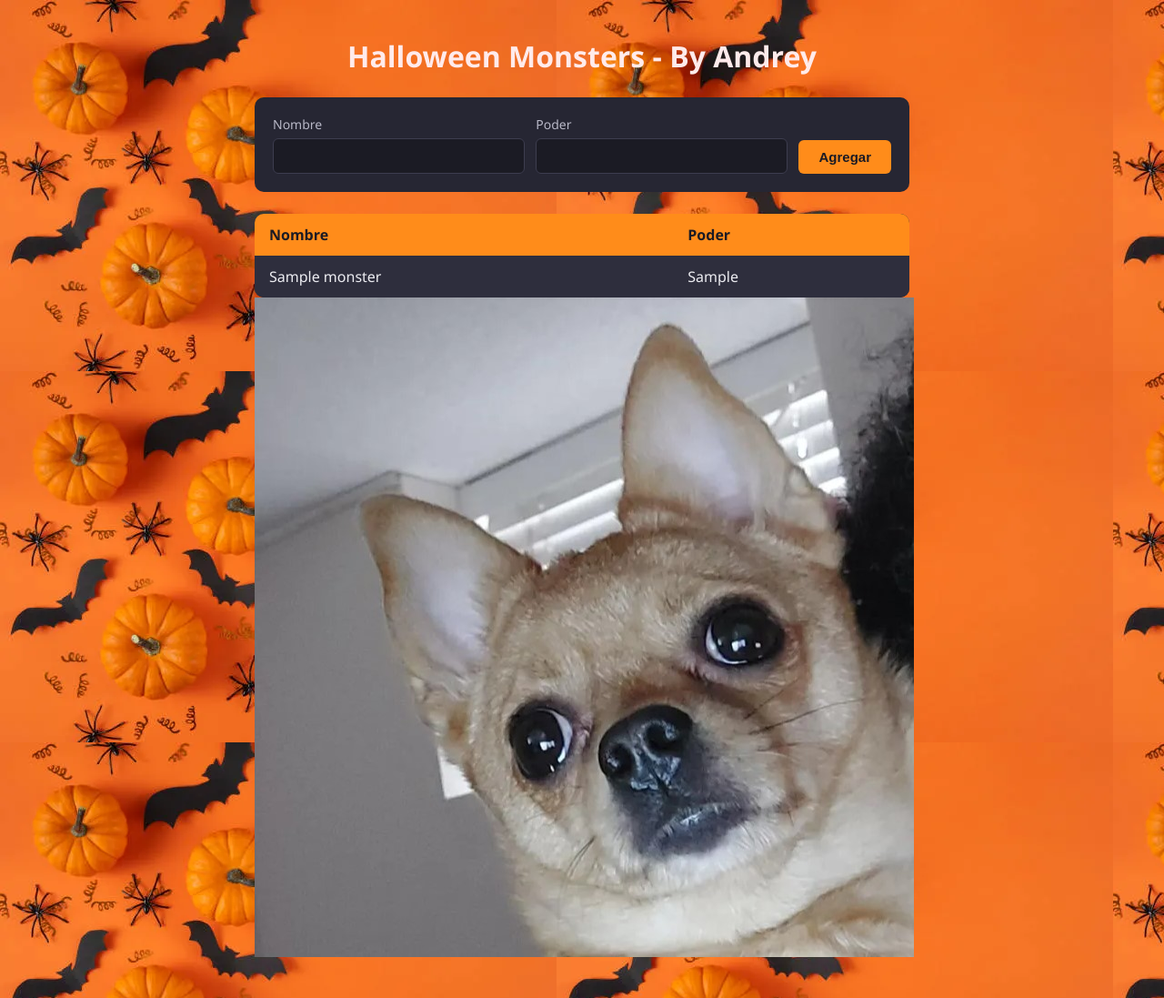
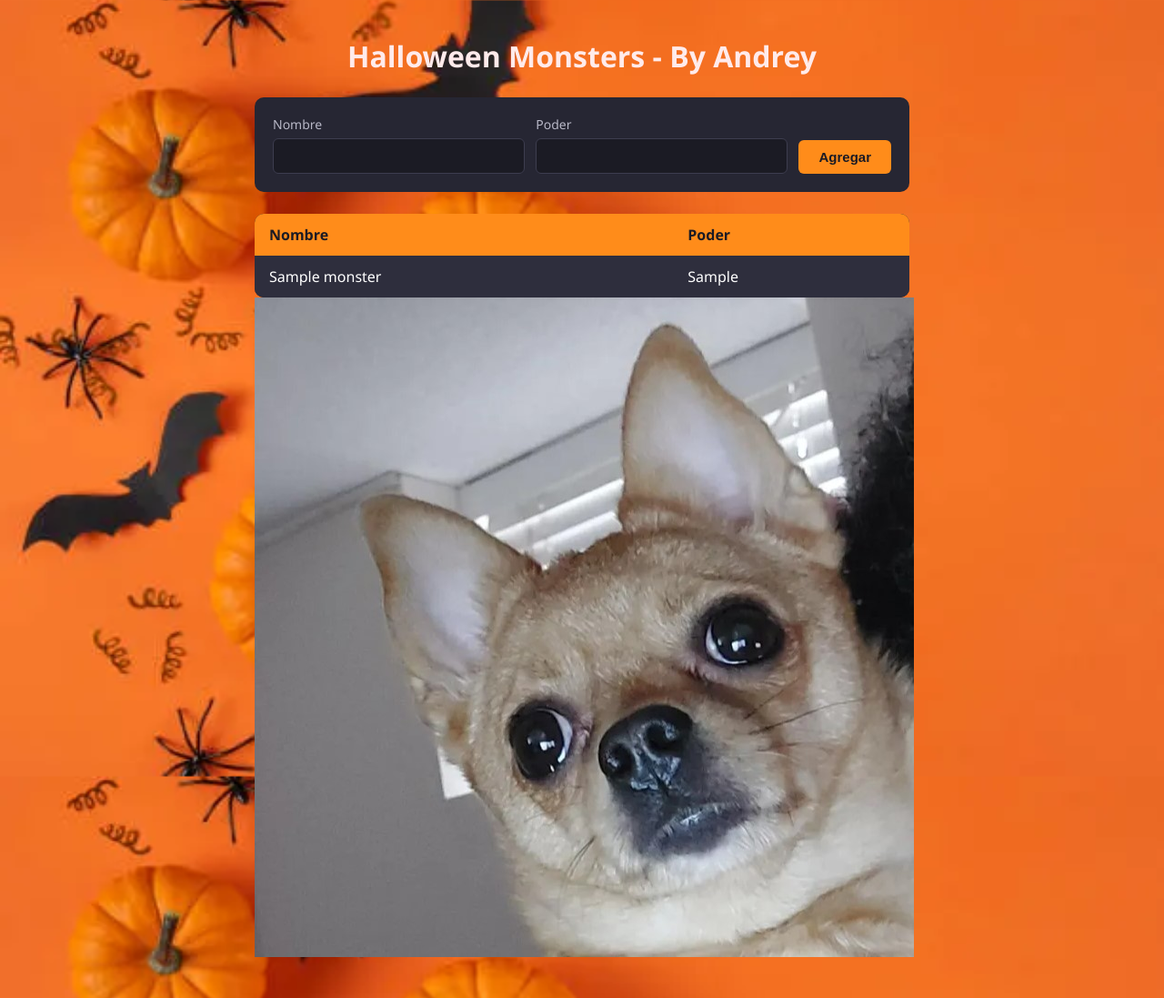
Before and after one commit to Andrey-Enrique-GM/Calabaza, a Flask app: page / in a window 1280 px wide. Shown: the whole page at 91% size. Run offline with Flask 3, Linux system fonts and the light colour scheme; tables that the repository leaves empty or names only in its code hold one stand-in row (values such as "Sample post").

Commit message:
03, background image fix

```diff
--- a/static/css/styles.css
+++ b/static/css/styles.css
@@ -7,7 +7,11 @@ body {
     padding: 40px 16px;
     font-family: "Segoe UI", Arial, sans-serif;
     background-image: url('../images/happy-halloween.webp');
-    color: #ececf1;
+    background-position: center center;
+    background-repeat: no-repeat;
+    background-size: cover;
+    background-attachment: fixed;
+    color: #ffffff;
 }
 
 .container {
```
